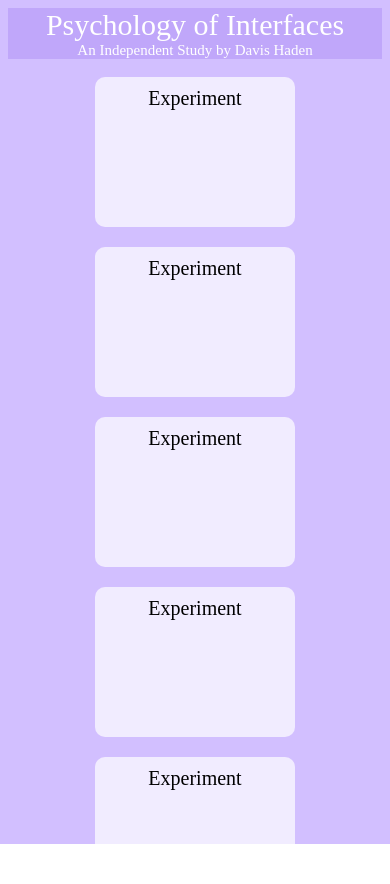
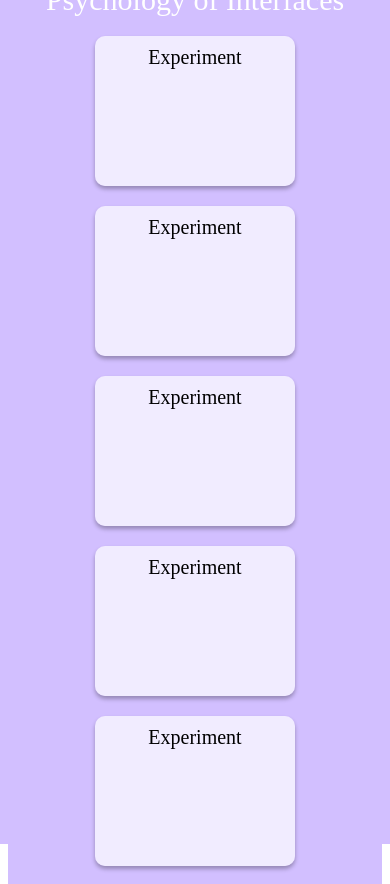
Before and after one commit to RolandHaden/POHWebsite, a React Native app: screen /Home in a window 390 px wide. Before the commit the page ends 844 px from the top, so only its background shows below. Built offline with nearby package versions, Linux system fonts and the light colour scheme.

Commit message:
Added shadows and changed to touchable opacity.

```diff
--- a/HomeScreen.js
+++ b/HomeScreen.js
@@ -2,16 +2,15 @@ import { StatusBar } from 'expo-status-bar';
 import { Pressable, StyleSheet, Text, View, ScrollView } from 'react-native';
 import * as React from 'react';
 import { SafeAreaView } from 'react-native-safe-area-context';
+import { TouchableOpacity } from 'react-native-web';
 
 const HomeScreen = () => {
   return (
-    <ScrollView>
       <View style={styles.container}>
         <StatusBar style="auto" />
         <TitleBar/>
         <BlockMenu/>
       </View>
-      </ScrollView>
   );
 }
 
@@ -52,7 +51,7 @@ const BlockMenu = (props) => {
 
 const ExperimentBlock = (props) => {
   return (
-    <Pressable>
+    <TouchableOpacity>
       <View style={styles.ExperimentBlock}>
         <Text
         style={{
@@ -63,7 +62,7 @@ const ExperimentBlock = (props) => {
         }}
         >Experiment</Text>
       </View>
-    </Pressable>
+    </TouchableOpacity>
   );
 }
 
@@ -83,6 +82,16 @@ const styles = StyleSheet.create({
     justifyContent: 'center',
     maxHeight: 80,
     width: '100%',
+    shadowColor: "#000",
+    shadowOffset: {
+      width: 0,
+      height: 3,
+    },
+    shadowOpacity: 0.29,
+    shadowRadius: 4.65,
+    borderRadius: 10,
+    elevation: 7,
+    marginBottom: 10,
   },
   BlockMenu: {
     flexDirection: 'row',
@@ -100,5 +109,14 @@ const styles = StyleSheet.create({
     height: 150,
     borderRadius: 10,
     margin: 10,
+    shadowColor: "#000",
+    shadowOffset: {
+      width: 0,
+      height: 3,
+    },
+    shadowOpacity: 0.29,
+    shadowRadius: 4.65,
+
+    elevation: 7,
   },
 });
```
